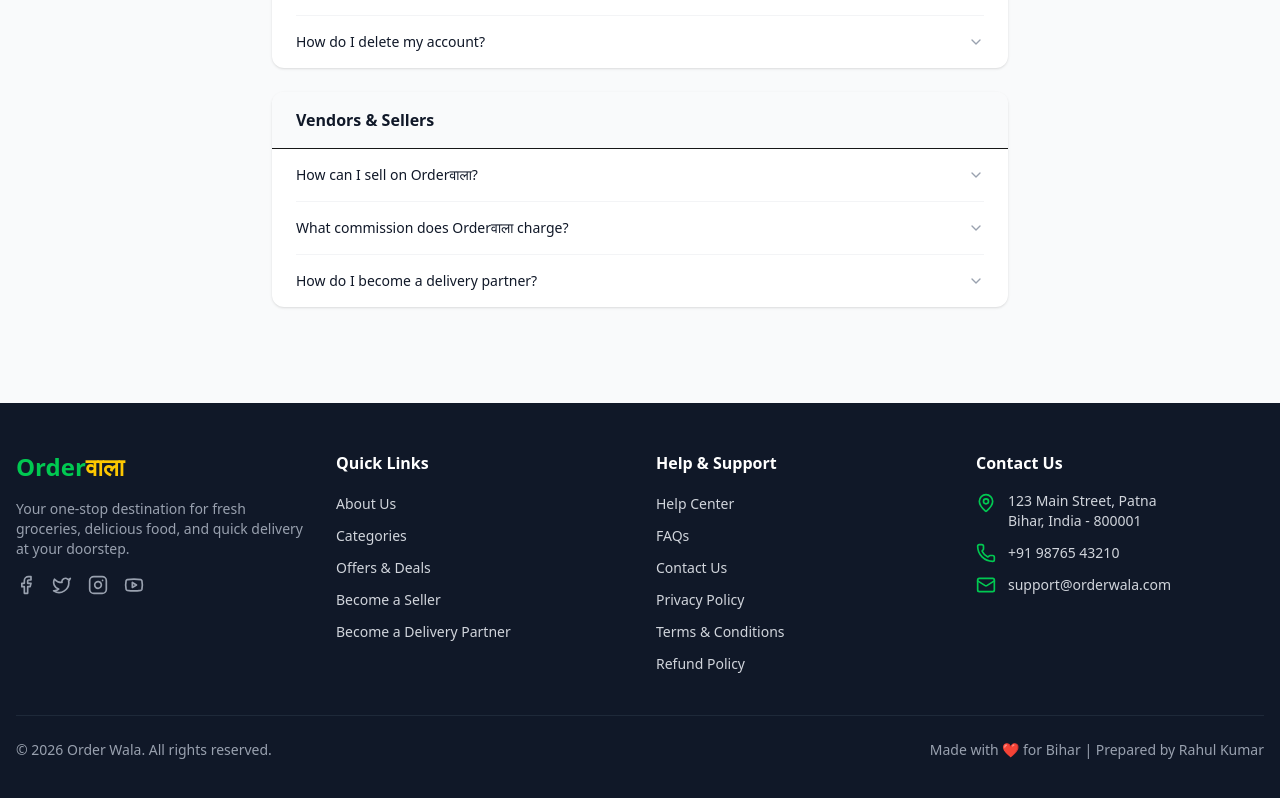
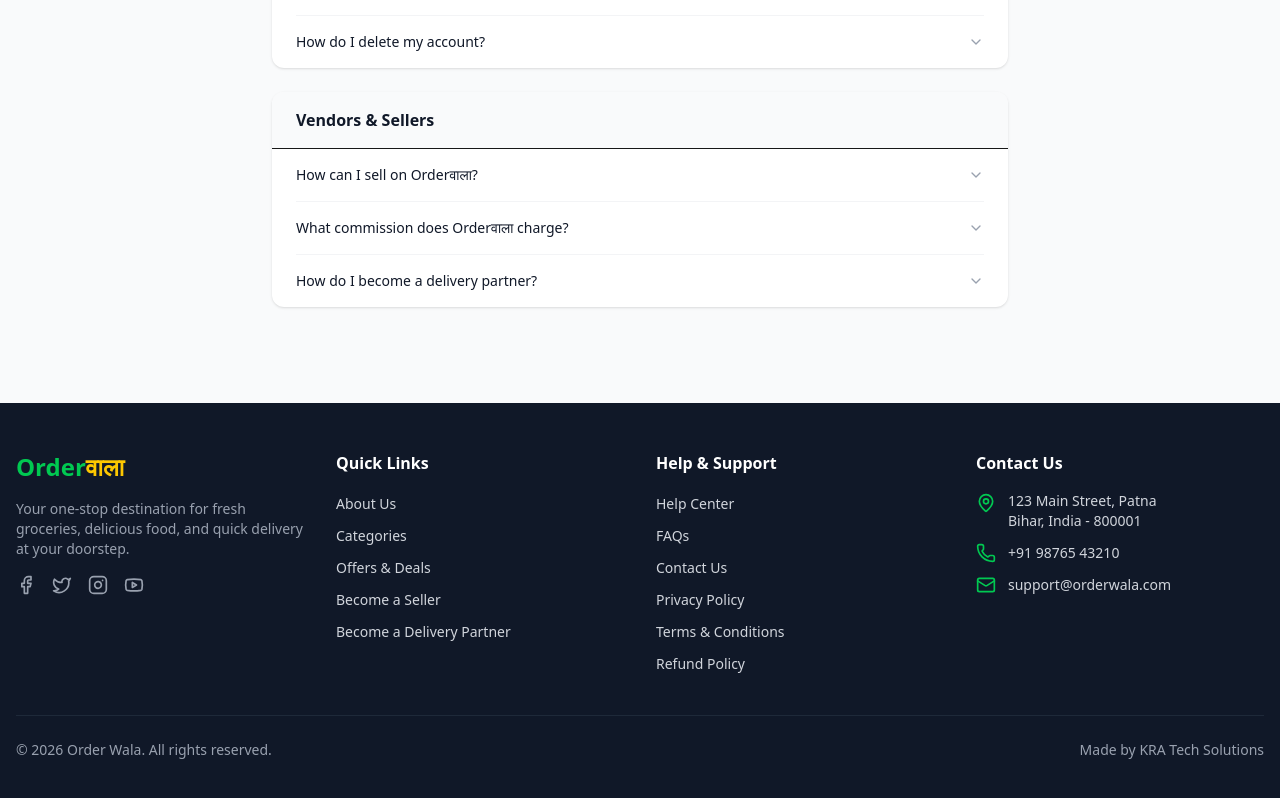
Before and after one commit to rishavthakurer-maker/orderwala, a Next.js app: page /faq in a window 1280 px wide. Shown: the part 831-1629 px from the top of the page. Built offline with nearby package versions, Linux system fonts and the light colour scheme; no server answers.

Commit message:
chore: update footer credit to KRA Tech Solutions

```diff
--- a/src/components/layout/Footer.tsx
+++ b/src/components/layout/Footer.tsx
@@ -134,7 +134,7 @@ export function Footer() {
               © {new Date().getFullYear()} Order Wala. All rights reserved.
             </p>
             <p className="text-sm text-gray-400">
-              Made with ❤️ for Bihar | Prepared by Rahul Kumar
+              Made by KRA Tech Solutions
             </p>
           </div>
         </div>
```
